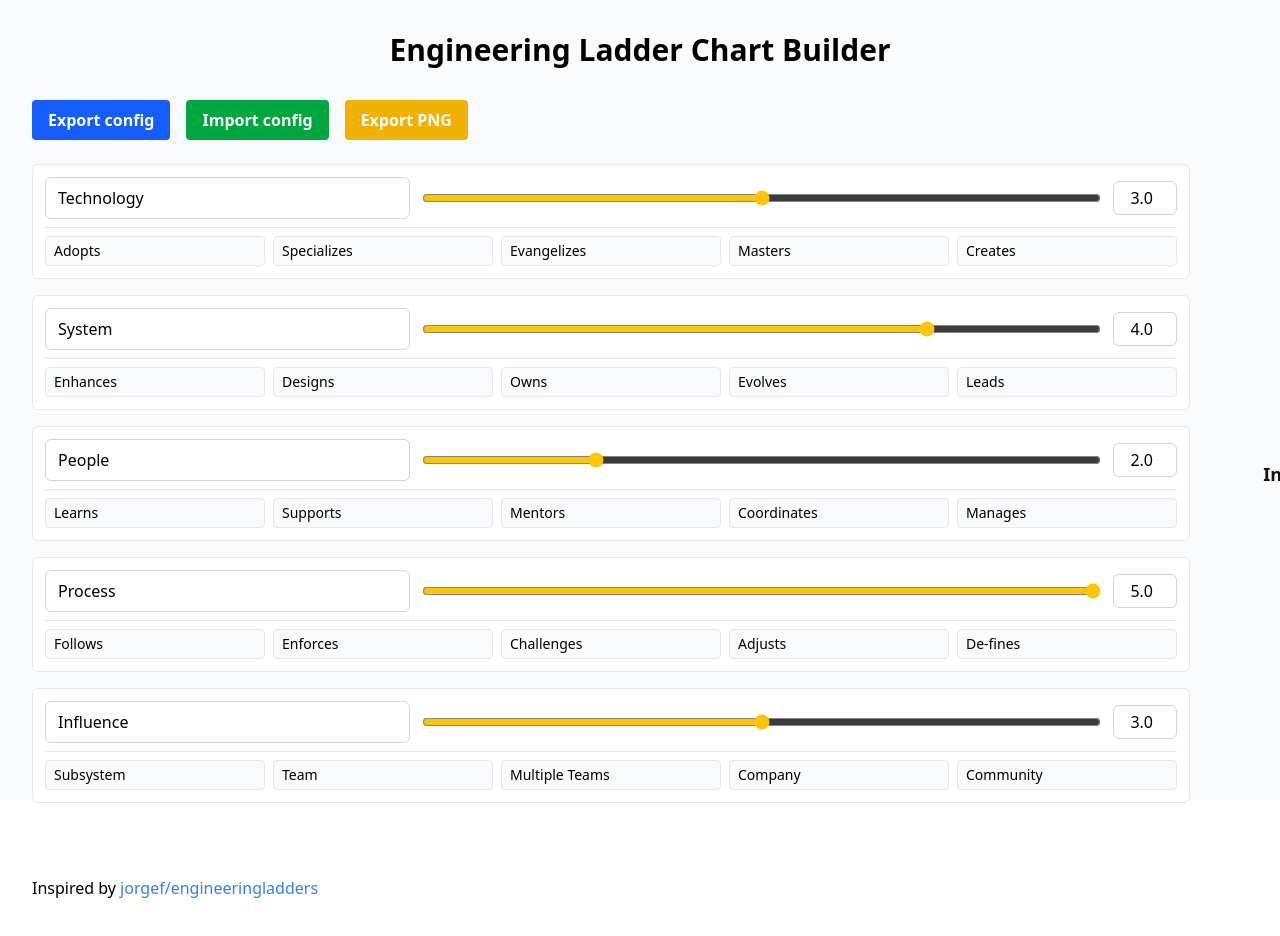
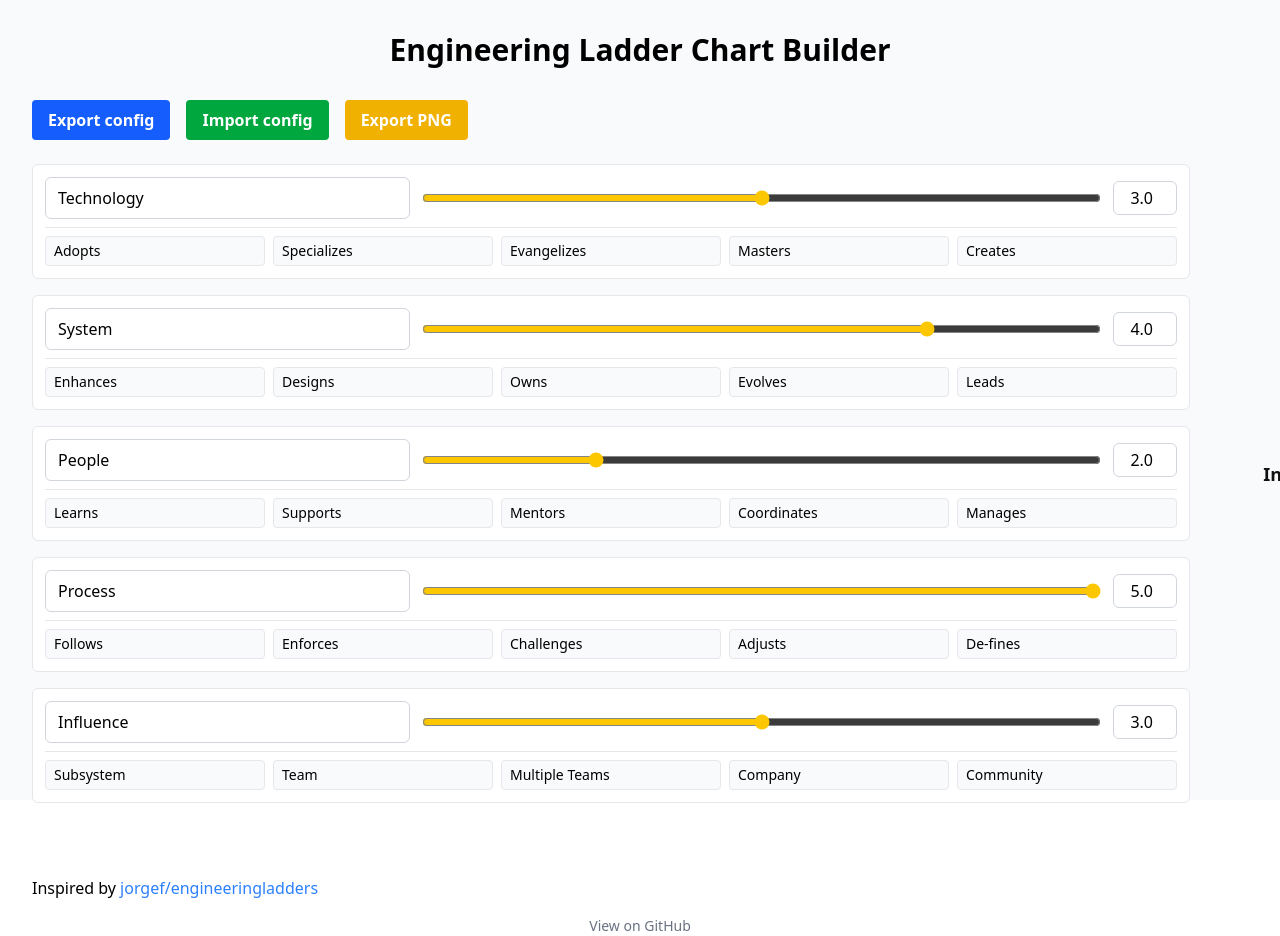
Before and after one commit to martsie/engineering-ladder-builder, a React (Vite) app: page / in a window 1280 px wide. Shown: the top 936 px of the page. Before the commit the page ends 900 px from the top, so only its background shows below. Built offline with nearby package versions, Linux system fonts and the light colour scheme.

Commit message:
Add github link

```diff
--- a/src/App.tsx
+++ b/src/App.tsx
@@ -165,6 +165,9 @@
         </div>
       </div>
       Inspired by <a href="https://github.com/jorgef/engineeringladders/tree/master" target="_blank" rel="noopener noreferrer" className="text-blue-500">jorgef/engineeringladders</a>
+      <div className="mt-4 text-center text-gray-500 text-sm">
+        <a href="https://github.com/martsie/engineering-ladder-builder" target="_blank" rel="noopener noreferrer" className="hover:underline">View on GitHub</a>
+      </div>
     </div>
   )
 }
```
